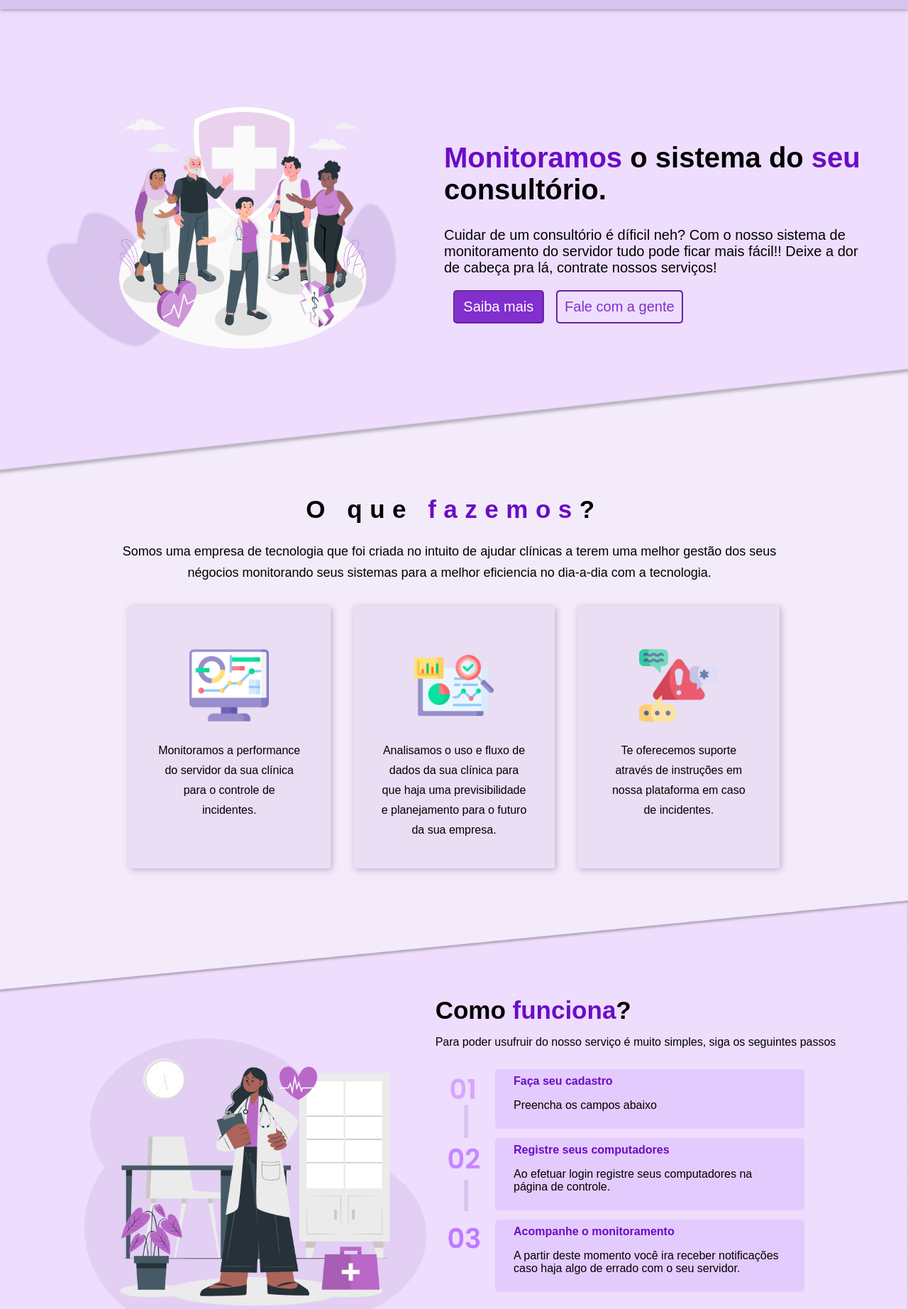
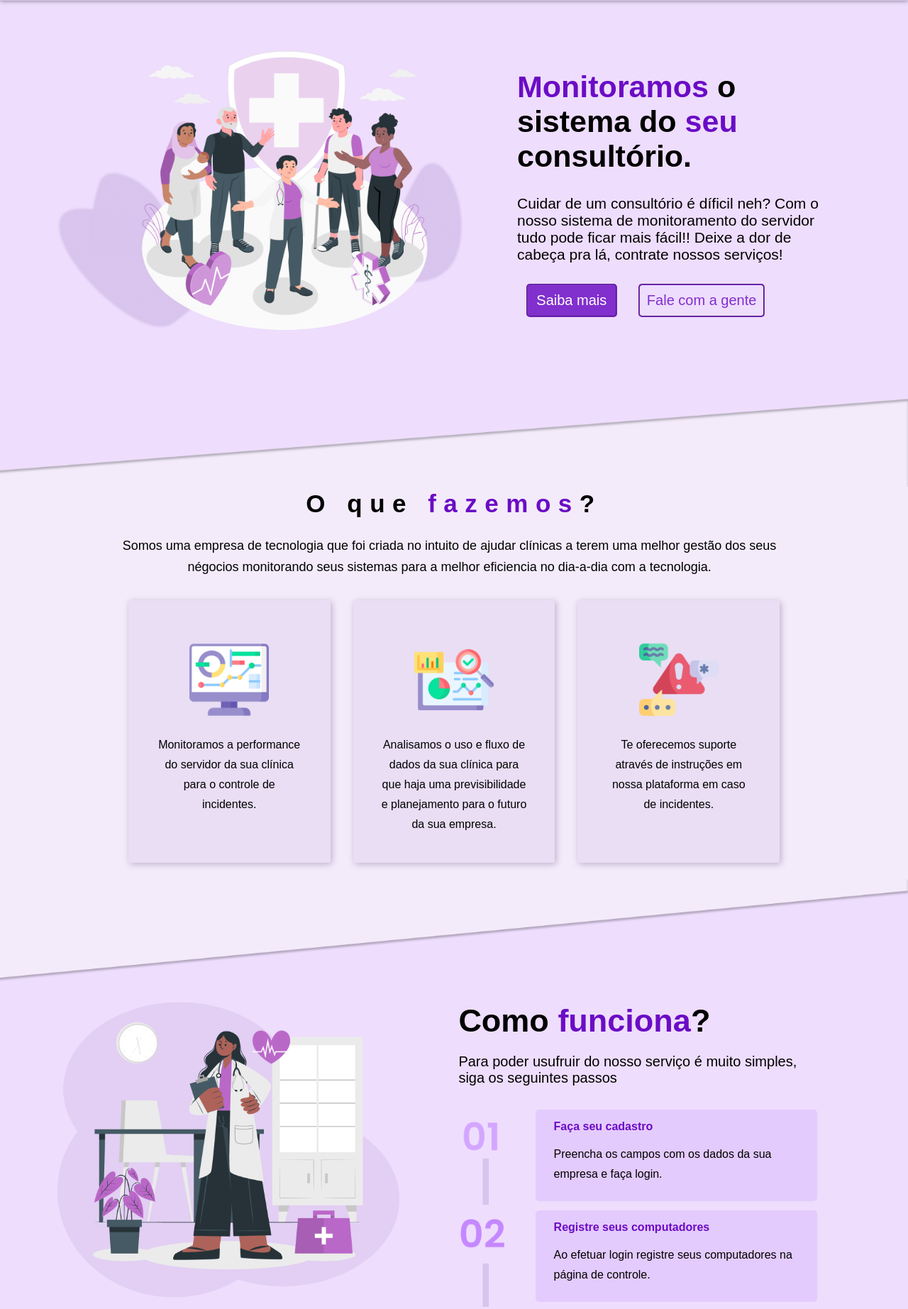
Before and after one commit to lethiciaferraz/Hemera-Tech, a website: page site/public/index.html in a window 1280 px wide. Shown: the part 114-1959 px from the top of the page at 71% size. Drawn offline with Linux system fonts and the light colour scheme.

Commit message:
Ajustes na responsividade da página de servicos

```diff
--- a/site/public/css/index.css
+++ b/site/public/css/index.css
@@ -1,8 +1,8 @@
 body {
     font-family: "Poppins", sans-serif;
-    background-color: #F3EBFA;
+    background-color: #EEDDFD;
     margin: 0%;
-    margin-top: 9vh;
+    margin-top: 16vh;
 }
 
 #div_header {
@@ -11,31 +11,30 @@ body {
     justify-content: center;
     align-items: center;
     justify-content: space-around;
-
     position: fixed;
     top: 0;
-    padding: 2vh 0vw 2vh 0vw;
-
-
+    padding: 1.5vh 0vw 1vh 0vw;
     background-color: #d8c4ec;
-    /* background-color: hwb(272 71% 2%); */
-
     box-shadow: 0px 0px 6px 0px rgba(0, 0, 0, 0.5);
     width: 100%;
 }
 
 #div_img_logo {
-    margin-left: 5vw;
+    margin-left: 2vw;
+}
+
+#div_img_logo img{
+    width: min(150px, 100vh);
 }
 
 #navbar_botoes{
-    margin-right: 5vw;
+    margin-right: 2vw;
 }
+
 #navbar_conteudo nav ul {
     display: flex;
     padding: 0%;
 }
-
 
 #navbar_botoes ul {
     display: flex;
@@ -46,13 +45,11 @@ body {
 #div_header li {
     list-style: none;
     margin: 1vh 1vw 1vh 1vw;
-
 }
 
 #navbar_conteudo nav ul a li:hover {
     transform: scale(1.08);
     transition: 0.8s;
-
     color: #6B0CC5;
 }
 
@@ -74,7 +71,7 @@ body {
 #div_header a {
     text-decoration: none;
     font-weight: 500;
-    font-size: max(12px, 2.5vh);
+    font-size: max(14px, 2.5vh);
     font-family: "Poppins", sans-serif;
     color: #000;
 }
@@ -87,7 +84,6 @@ body {
     border: 2px;
     border-style: groove;
     border-color: #812FCD;
-
     margin-right: 2vw;
     text-align: center;
 }
@@ -108,7 +104,6 @@ body {
     border-style: groove;
     border-color: #812FCD;
     margin-right: 2vw;
-
     text-align: center;
 }
 
@@ -118,10 +113,10 @@ body {
     transition: 0.8s;
 }
 
+/* MENU MOBILEE */
 #navbar_botao_mobile img {
     width: min(40px, 30vh);
-    margin-right: 6vw;
-
+    margin-right: 4vw;
 }
 
 #navbar_botao_mobile {
@@ -131,11 +126,10 @@ body {
 .mobile-menu {
     display: none;
     position: fixed;
-    margin-top: 7vh;
-
+    top: 14vh;
 }
 
-@media only screen and (max-width: 800px) {
+@media only screen and (max-width: 912px) {
     #div_header {
         justify-content: space-between;
     }
@@ -150,7 +144,6 @@ body {
 
     #navbar_botao_mobile {
         display: block;
-
     }
 
     #navbar_conteudo_mobile{
@@ -174,6 +167,7 @@ body {
 
     #navbar_conteudo_mobile nav ul li a {
         text-decoration: none;
+        color: #6B0CC5;
     }
 
     #navbar_botoes_mobile ul li a {
@@ -189,7 +183,6 @@ body {
         border: 2px;
         border-style: groove;
         border-color: #812FCD;
-
     }
 
     #btn-nav-cadastro_mobile {
@@ -197,12 +190,10 @@ body {
         padding: 5px;
         width: auto;
         margin: 1vh 10vw 1vh 10vw;
-
         border-radius: 5px;
         border: 2px;
         border-style: groove;
         border-color: #812FCD;
-
     }
 
     .open {
@@ -212,54 +203,42 @@ body {
 
 }
 
-/* QUEM SOMOS */
+/* --------------QUEM SOMOS--------------------- */
 #div_quem_somos {
-    background-image: url(../assets/background_sobre_nos.png);
-    background-size: cover;
-    background-repeat: no-repeat;
     display: flex;
     align-items: center;
-    height: 80vh;
 }
 
 #div_img_quem_somos img {
-    /* margin-top: 20vh; */
-    width: 45vw;
+    width: min(665px, 70vw);
+}
+
+.container1 {
+    display: flex;
+    margin: 0vh 8vw 0vh 5vw;
+    color: #000;
+    justify-content: flex-start;
+}
+
+.container1 b {
+    margin-top: 100px;
+    font-size: min(43px, 20vh);
+    text-align: center;
 }
 
 .container1 p {
     font-weight: 400;
-
+    /* max-width: 50vw; */
     margin-top: 30px;
-    font-size: 20px;
-
-}
-
-.container1 b {
-    margin-top: 100px;
-    font-size: 40px;
-    text-align: center;
-
-}
-
-.container1 {
-    display: flex;
-    margin-top: 0px;
-    padding: 50px;
-    color: #000;
-    justify-content: flex-start;
-    height: 70vh;
-
+    font-size: min(21px, 300vh);
 }
 
 #div_botoes_quem_somos button {
     font-family: "Poppins", sans-serif;
     font-weight: 500;
     border-radius: 5px;
-
-    font-size: max(12px, 2.5vh);
-
-    margin-left: 1vw;
+    margin: 1vh 1vw;
+    font-size: max(20px, 2.5vh);
 }
 
 #btn_saiba {
@@ -271,7 +250,6 @@ body {
     border: 2px;
     border-style: groove;
     border-color: #812FCD;
-
     text-align: center;
 }
 
@@ -280,8 +258,6 @@ body {
 
     background-color: #812fcd00;
     color: #812FCD;
-
-    /* transform: scale(1.08); */
     transition: 0.8s;
 }
 
@@ -294,6 +270,7 @@ body {
     border: 2px;
     border-style: groove;
     border-color: #812FCD;
+    margin: 1vh 1vw;
 
     text-align: center;
 }
@@ -302,25 +279,30 @@ body {
     cursor: pointer;
     background-color: #8e4fc9;
     color: aliceblue;
-    /* transform: scale(1.08); */
     transition: 0.8s;
 }
 
+/* SERVIÇOS */
 
+#imagem_fundo{
+    background-color: #6B0CC5;
+}
+#imagem_fundo1 img{
+    width: 100%;
+}
 
-/* SERVIÇOS */
 #div_servicos {
+    background-color: #F3EBFA;
     display: flex;
     flex-direction: column;
     justify-content: center;
     margin-bottom: 0%;
+
 }
-
 
 #div_destaque_txt_servicos {
     font-size: 35px;
     letter-spacing: 0.3em;
-
     font-weight: 600;
     text-align: center;
 }
@@ -367,52 +349,74 @@ body {
     font-size: max(11px, 2vh);
 }
 
+#imagem_fundo2 img{
+    width: 100%;
+}
 
 /* COMO FUNCIONA */
 
 #div_funciona {
-    background-image: url(../assets/background_como_funciona.png);
-    background-size: cover;
-
     display: flex;
     flex-direction: row;
-    align-items: center;
+    /* align-items: center; */
     justify-content: center;
+    margin-top: 0;
 }
 
 #div_img_funciona img {
-    margin-top: 25vh;
-    width: 40vw;
+    width: min(650px, 40vw);
+    margin-left: 5vw;
 }
-
 
 #div_bloco_funciona {
     flex-direction: column;
-    margin-top: 10vh;
+    margin: 2vh 10vw 2vh 4vw;
     align-items: center;
 }
 
 #div_destaque_txt_funciona b {
-    font-size: 35px;
+    font-size: min(45px, 20vh);
 
     font-weight: 600;
     text-align: left;
+
+    margin-left: 1.5vw;
 }
 
+#div_destaque_txt_funciona b b{
+    margin-left: 0vw;
+}
+
+#div_txt_funciona p{
+    font-size: min(20px, 30vh);
+
+    font-weight: 400;
+
+    margin-left: 1.5vw;
+}
 #container_passos {
     display: flex;
     flex-direction: row;
+    /* justify-content: end; */
 }
 
 #div_img_numeros img {
     margin: 2vh 1vw 0vh 1vh;
-    width: 5vw;
+    /* width: 10vh; */
+    height: 80%;
+}
+
+#div_texto_passo p{
+    font-weight: 200;
+    line-height: max(5px,3.5vh);
+    font-size: max(11px, 2vh);
+
 }
 
 .passo {
-    max-width: 30vw;
+    /* max-width: 30vw; */
     margin-top: 1.6vh;
-    padding: 1vh 2vw 1vh 2vw;
+    padding: 1.9vh 2vw 1vh 2vw;
     background-color: #E4CBFD;
     border-radius: 0.4vw;
 }
@@ -445,7 +449,7 @@ body {
 
     #div_txt_quem_somos p {
         line-height: 2.9vh;
-        font-size: max(14px, 2vh);
+        font-size: max(15px, 2vh);
         font-weight: 400;
     }
 
@@ -453,18 +457,31 @@ body {
         font-size: max(25px, 1vh);
     }
 
+    #div_txt_funciona p{
+        font-size: max(14px, 2vh);
+    }
+
     .img_card img {
         height: 9vh;
         margin: 2vh;
     }
 
+    #div_passos b{
+        font-size: max(16px, 1vh);
+    }
+
+    #div_texto_passo p{
+        font-size: min(14px, 20vh);
+    }
+
 
 }
 
-@media only screen and (max-width: 900px) {
+@media only screen and (max-width: 912px) {
     #div_quem_somos {
         flex-direction: column;
     }
+
 
     #div_cards_servicos {
         display: flex;
@@ -489,4 +506,18 @@ body {
     #div_img_funciona{
         display: none;
     }
+
+    #div_bloco_funciona {
+        flex-direction: column;
+        justify-content: center;
+        margin: 2vh 10vw 2vh 10vw;
+    }
+
+    .passo {
+        /* width: 30vw; */
+        margin-top: 1.6vh;
+        padding: 2vh 4vw 2vh 4vw;
+        background-color: #E4CBFD;
+        border-radius: 0.4vw;
+    }
 }
--- a/site/public/index.html
+++ b/site/public/index.html
@@ -37,7 +37,7 @@
                         </a>
 
                         <li>|</li>
-                        <a href="#div_servicos">
+                        <a href="#imagem_fundo1">
                             <li>Serviços</li>
                         </a>
 
@@ -108,11 +108,8 @@
 
     <!-- ------SOBRE NOS-------- -->
     <div class="container1" id="div_quem_somos">
-
         <div id="div_img_quem_somos">
-            <img src="./assets/imagem_sobre_nos.png">
-        </div>
-
+            <img src="./assets/imagem_sobre_nos.png"></div>
         <div id="div_bloco_txt">
 
             <div class="destque_txt" id="div_destaque_txt_quem_somos">
@@ -137,7 +134,11 @@
 
 
     <!-- ----------------------------------SERVIÇOS-------------------------------------- -->
+
     <div class="corpo" id="div_servicos">
+
+        <div id="imagem_fundo1">
+            <img src="../public/assets/background_como_funciona_emcima.png"></div>
 
         <div class="destaque_txt " id="div_destaque_txt_servicos">
             <b>O que <b style="color: #6B0CC5">fazemos</b>?</b>
@@ -189,6 +190,10 @@
 
     </div>
 
+    <div id="imagem_fundo2">
+        <img src="../public/assets/background_como_funciona_embaixo.png" alt="">
+    </div>
+
     <!-------------------------------COMO FUNCIONA--------------------------------------------- -->
 
     <div class="corpo" id="div_funciona">
@@ -220,8 +225,8 @@
                             <b>Faça seu cadastro</b>
                         </div>
 
-                        <div class="txt" id="div_texto_passo1">
-                            <p>Preencha os campos abaixo</p>
+                        <div class="txt" id="div_texto_passo">
+                            <p>Preencha os campos com os dados da sua empresa e faça login.</p>
                         </div>
                     </div>
 
@@ -230,7 +235,7 @@
                         <div class="destaque_txt_2">
                             <b>Registre seus computadores</b>
                         </div>
-                        <div class="txt" id="div_texto_passo2">
+                        <div class="txt" id="div_texto_passo">
                             <p>Ao efetuar login registre seus computadores na página de controle.</p>
                         </div>
                     </div>
@@ -239,7 +244,7 @@
                         <div class="destaque_txt_2">
                             <b>Acompanhe o monitoramento</b>
                         </div>
-                        <div class="txt" id="div_texto_passo3">
+                        <div class="txt" id="div_texto_passo">
                             <p>A partir deste momento você ira receber notificações caso haja algo de errado com o
                                 seu servidor.</p>
                         </div>
@@ -258,8 +263,6 @@
         <!-- Nao sei oq colocar aqui ainda ent se virem :) -->
     </footer>
 
-
-
 </body>
 
 </html>
```
Also changed, not shown: site/public/assets/background_como_funciona_embaixo.png (added), site/public/assets/background_como_funciona_emcima.png (added).
